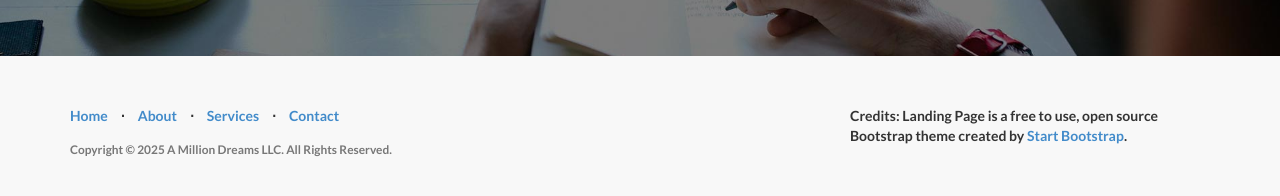
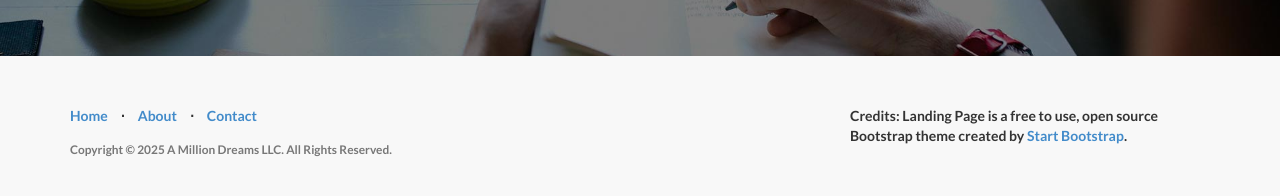
Before and after one commit to hackajesse/amilliondreams3, a Jekyll site: the page built from index.html, in a window 1280 px wide and 900 px high, scrolled down 529 px. Shown: the part 692-888 px from the top of the window. Built offline with Jekyll 4.4.1, drawn with Linux system fonts in a browser that asks for light colours; nearby versions of some CDN libraries; library files that are not in the unit come from our copies.

Commit message:
Remove Services from footer

```diff
--- a/_includes/footer.html
+++ b/_includes/footer.html
@@ -12,10 +12,10 @@
                         <a href="#about">About</a>
                     </li>
                     <li class="footer-menu-divider">&sdot;</li>
-                    <li>
+                    <!-- <li>
                         <a href="#services">Services</a>
                     </li>
-                    <li class="footer-menu-divider">&sdot;</li>
+                    <li class="footer-menu-divider">&sdot;</li> -->
                     <li>
                         <a href="#contact">Contact</a>
                     </li>
```
